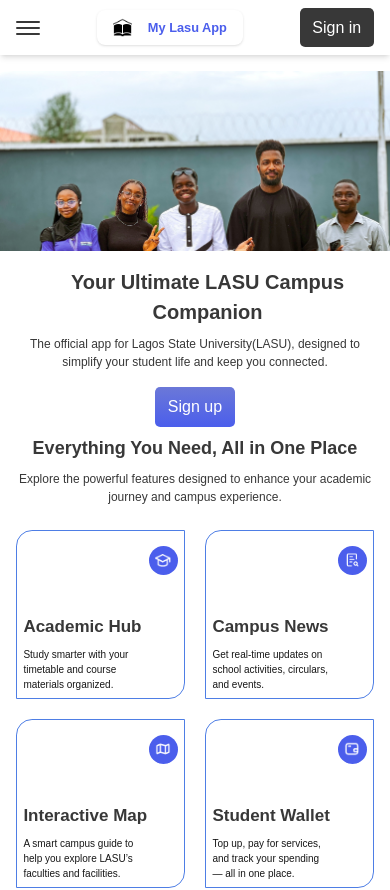
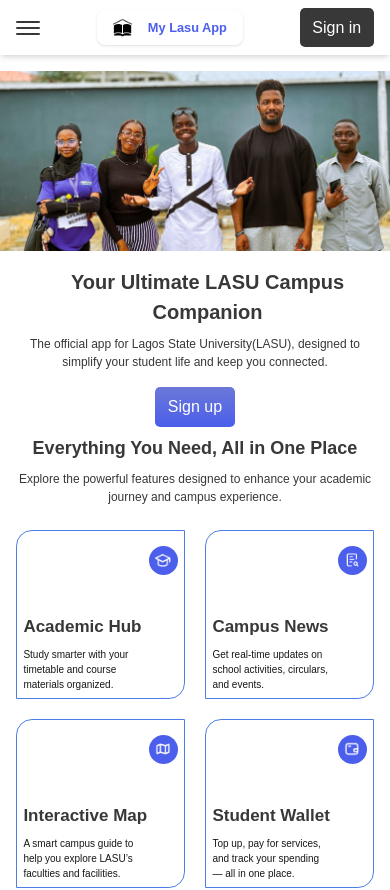
Before and after one commit to nUnitecch/LASUWEBAPP-Frontend, a Next.js app: page / in a window 390 px wide. Shown: the top 890 px of the page. Built offline with nearby package versions, Linux system fonts and the light colour scheme.

Commit message:
fix: update background width size to be responsive

```diff
--- a/app/_components/Home/hero.tsx
+++ b/app/_components/Home/hero.tsx
@@ -4,19 +4,21 @@
   return (
     <section>
       <div className="py-4">
-        <div className="w-[402px] h-[180px] overflow-hidden" role="bannar">
+        <div
+          className="min-w-[402px] h-[180px] overflow-hidden relative"
+          role="bannar"
+        >
           <Image
             src="/images/heroImg.jpg"
             alt="hero image"
-            width={402}
-            height={180}
-            className="object-contain block"
+            fill
+            className="object-cover object-center block"
           />
         </div>
       </div>
       <div className="text-center text-primary-text px-4">
         <div>
-          <h1 className="text-[20px] text-primary-text font-bold w-[383px] mb-2">
+          <h1 className="text-[20px] text-primary-text font-bold min-w-[383px] mb-2">
             Your Ultimate LASU Campus Companion
           </h1>
           <p className="text-[12px] my-2">
```
